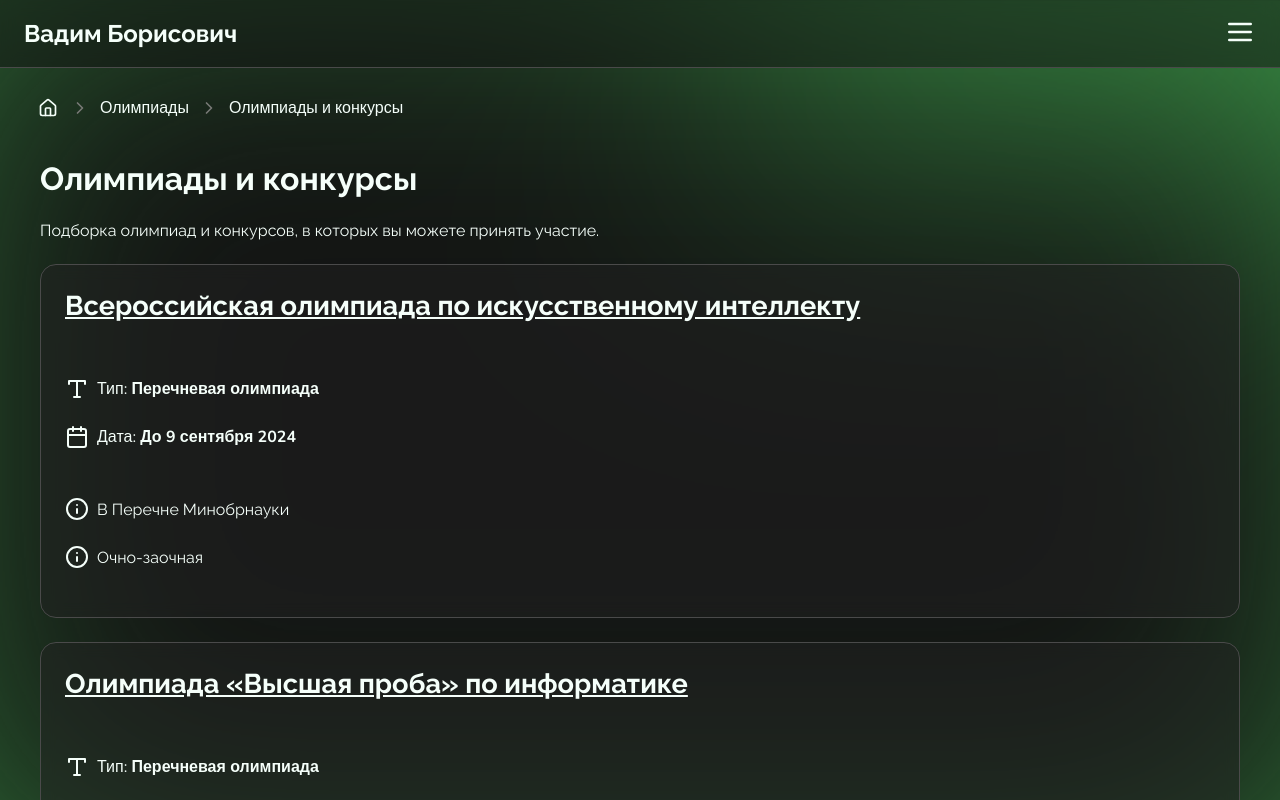
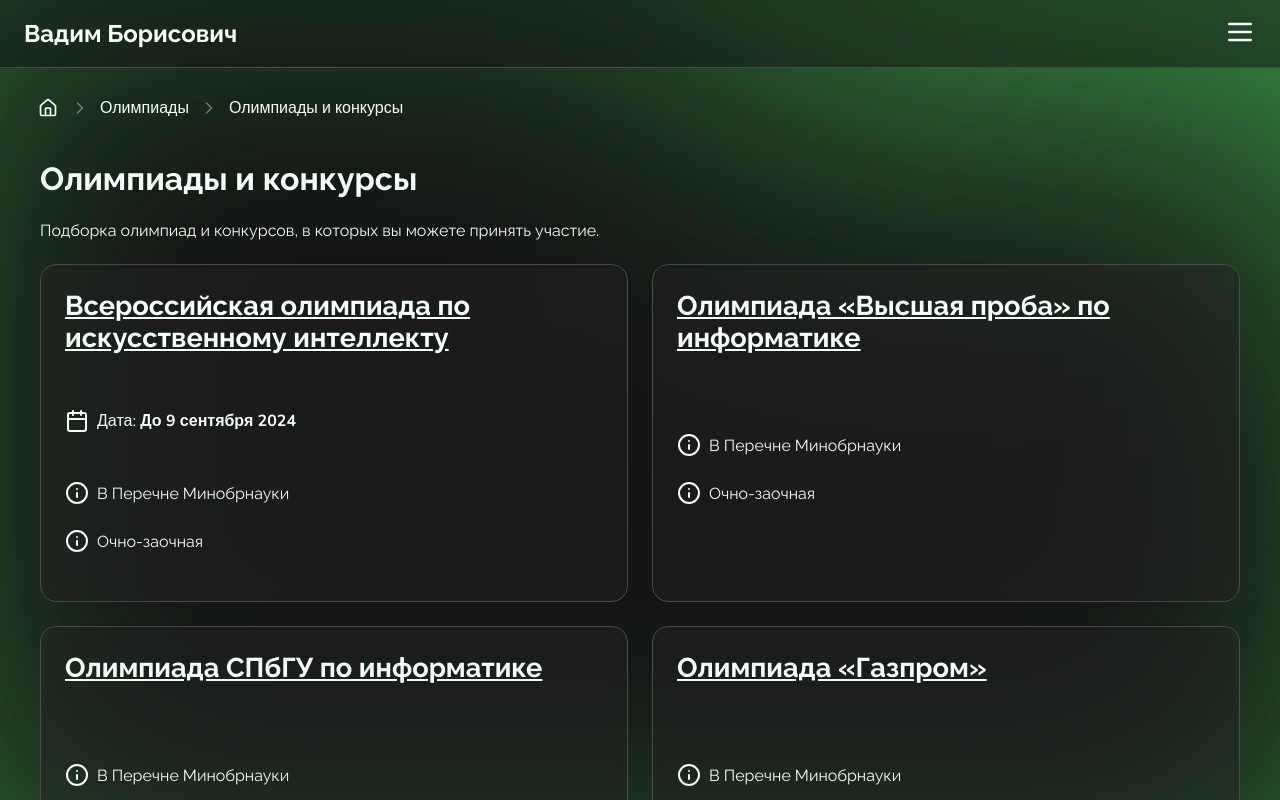
Before and after one commit to svbinf-ru/svbinf.ru, a Next.js app: page /olymp/list in a window 1280 px wide. Shown: the top 800 px of the page. Built offline with nearby package versions, Linux system fonts and the light colour scheme.

Commit message:
chore(olymp-list): two columns on large screens
Fixes #17

```diff
--- a/app/olymp/list/page.tsx
+++ b/app/olymp/list/page.tsx
@@ -1,20 +1,14 @@
-import { Calendar, Info, MapPin, Star, Type } from 'lucide-react'
 import { Metadata } from 'next'
-import { Nunito } from 'next/font/google'
-import Link from 'next/link'
 
 import { Breadcrumbs } from '@/components/Breadcrumbs'
 import { Container } from '@/components/Container'
-import { ContainerBorders } from '@/components/ContainerBorders'
+import { ContainerOlymp } from '@/components/ContainerOlymp'
+import { GridTwoColumns } from '@/components/GridTwoColumns'
 import { olympiads } from '@/content/olymp/list'
-
-import styles from './styles.module.scss'
 
 export const metadata: Metadata = {
     title: 'Список олимпиад и конкурсов',
 }
-
-const nunito = Nunito({ subsets: ['cyrillic'] })
 
 export default function Olympiads() {
     return (
@@ -31,56 +25,19 @@ export default function Olympiads() {
                     Подборка олимпиад и конкурсов, в которых вы можете принять
                     участие.
                 </p>
-                {olympiads.map((r) => (
-                    <ContainerBorders key={r.title}>
-                        <Link href={r.href} target="_blank">
-                            <h3 className={styles.resultTitle}>{r.title}</h3>
-                        </Link>
-                        <div className={nunito.className}>
-                            {r.type && (
-                                <p className={styles.entry}>
-                                    <Type />
-                                    <span>
-                                        Тип: <b>{r.type}</b>
-                                    </span>
-                                </p>
-                            )}
-                            {r.level && (
-                                <p className={styles.entry}>
-                                    <Star />
-                                    <span>
-                                        Уровень: <b>{r.level}</b>
-                                    </span>
-                                </p>
-                            )}
-                            {r.date && (
-                                <p className={styles.entry}>
-                                    <Calendar />
-                                    <span>
-                                        Дата: <b>{r.date}</b>
-                                    </span>
-                                </p>
-                            )}
-                            {r.place && (
-                                <p className={styles.entry}>
-                                    <MapPin />
-                                    <span>
-                                        Место: <b>{r.place}</b>
-                                    </span>
-                                </p>
-                            )}
-                        </div>
-                        <div>
-                            {r.info &&
-                                r.info.map((i) => (
-                                    <p className={styles.entry} key={i}>
-                                        <Info />
-                                        <span>{i}</span>
-                                    </p>
-                                ))}
-                        </div>
-                    </ContainerBorders>
-                ))}
+                <GridTwoColumns>
+                    {olympiads.map((o) => (
+                        <ContainerOlymp
+                            key={o.title}
+                            title={o.title}
+                            href={o.href}
+                            level={o.level}
+                            date={o.date}
+                            place={o.place}
+                            info={o.info}
+                        />
+                    ))}
+                </GridTwoColumns>
                 {/* TODO: add quote */}
             </Container>
         </main>
--- a/app/olymp/list/styles.module.scss
+++ /dev/null
@@ -1,11 +0,0 @@
-.resultTitle {
-    font-size: 1.7rem;
-    margin-bottom: 32px;
-}
-
-.entry {
-    display: flex;
-    align-items: center;
-    gap: 8px;
-    margin-bottom: 24px;
-}
--- /dev/null
+++ b/components/ContainerOlymp/index.tsx
@@ -0,0 +1,71 @@
+import { Calendar, Info, MapPin, Star, Type } from 'lucide-react'
+import { Nunito } from 'next/font/google'
+import Link from 'next/link'
+import { FC } from 'react'
+
+import { Olymp } from '@/content/olymp'
+
+import styles from './styles.module.scss'
+
+const nunito = Nunito({ subsets: ['cyrillic'] })
+
+export const ContainerOlymp: FC<Olymp> = ({
+    title,
+    href,
+    type,
+    level,
+    date,
+    place,
+    info,
+}) => {
+    return (
+        <div className={styles.container}>
+            <Link href={href} target="_blank">
+                <h3 className={styles.resultTitle}>{title}</h3>
+            </Link>
+            <div className={nunito.className}>
+                {type && (
+                    <p className={styles.entry}>
+                        <Type />
+                        <span>
+                            Тип: <b>{type}</b>
+                        </span>
+                    </p>
+                )}
+                {level && (
+                    <p className={styles.entry}>
+                        <Star />
+                        <span>
+                            Уровень: <b>{level}</b>
+                        </span>
+                    </p>
+                )}
+                {date && (
+                    <p className={styles.entry}>
+                        <Calendar />
+                        <span>
+                            Дата: <b>{date}</b>
+                        </span>
+                    </p>
+                )}
+                {place && (
+                    <p className={styles.entry}>
+                        <MapPin />
+                        <span>
+                            Место: <b>{place}</b>
+                        </span>
+                    </p>
+                )}
+            </div>
+            <div>
+                {info &&
+                    info.map((i) => (
+                        <p className={styles.entry} key={i}>
+                            <Info />
+                            <span>{i}</span>
+                        </p>
+                    ))}
+            </div>
+        </div>
+    )
+}
--- /dev/null
+++ b/components/ContainerOlymp/styles.module.scss
@@ -0,0 +1,24 @@
+@import 'extends';
+
+.container {
+    @extend %blurred-background;
+    display: flex;
+    flex-direction: column;
+    align-items: stretch;
+    justify-content: flex-start;
+    gap: 24px;
+    padding: 24px;
+    border-radius: 16px;
+}
+
+.resultTitle {
+    font-size: 1.7rem;
+    margin-bottom: 32px;
+}
+
+.entry {
+    display: flex;
+    align-items: center;
+    gap: 8px;
+    margin-bottom: 24px;
+}
```
